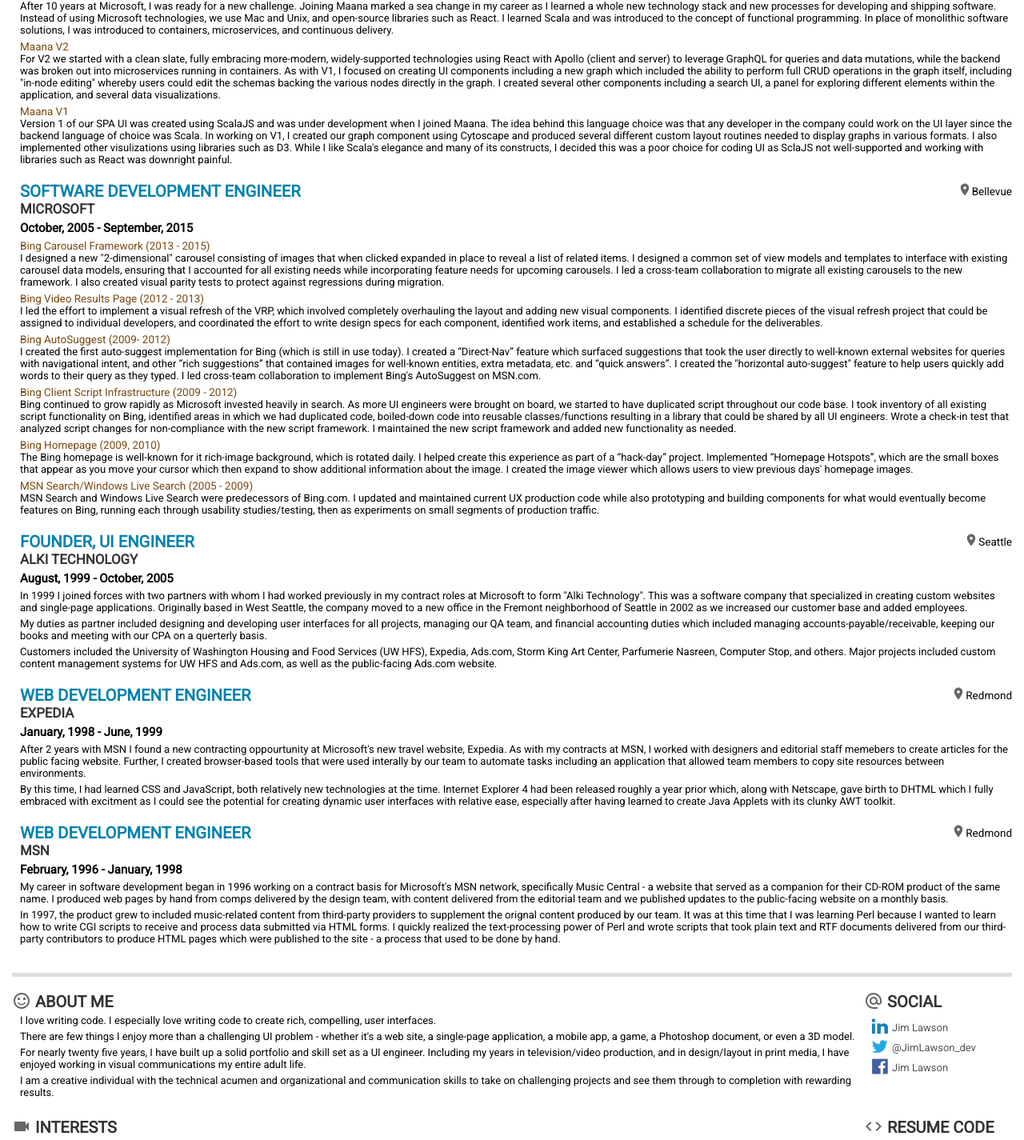
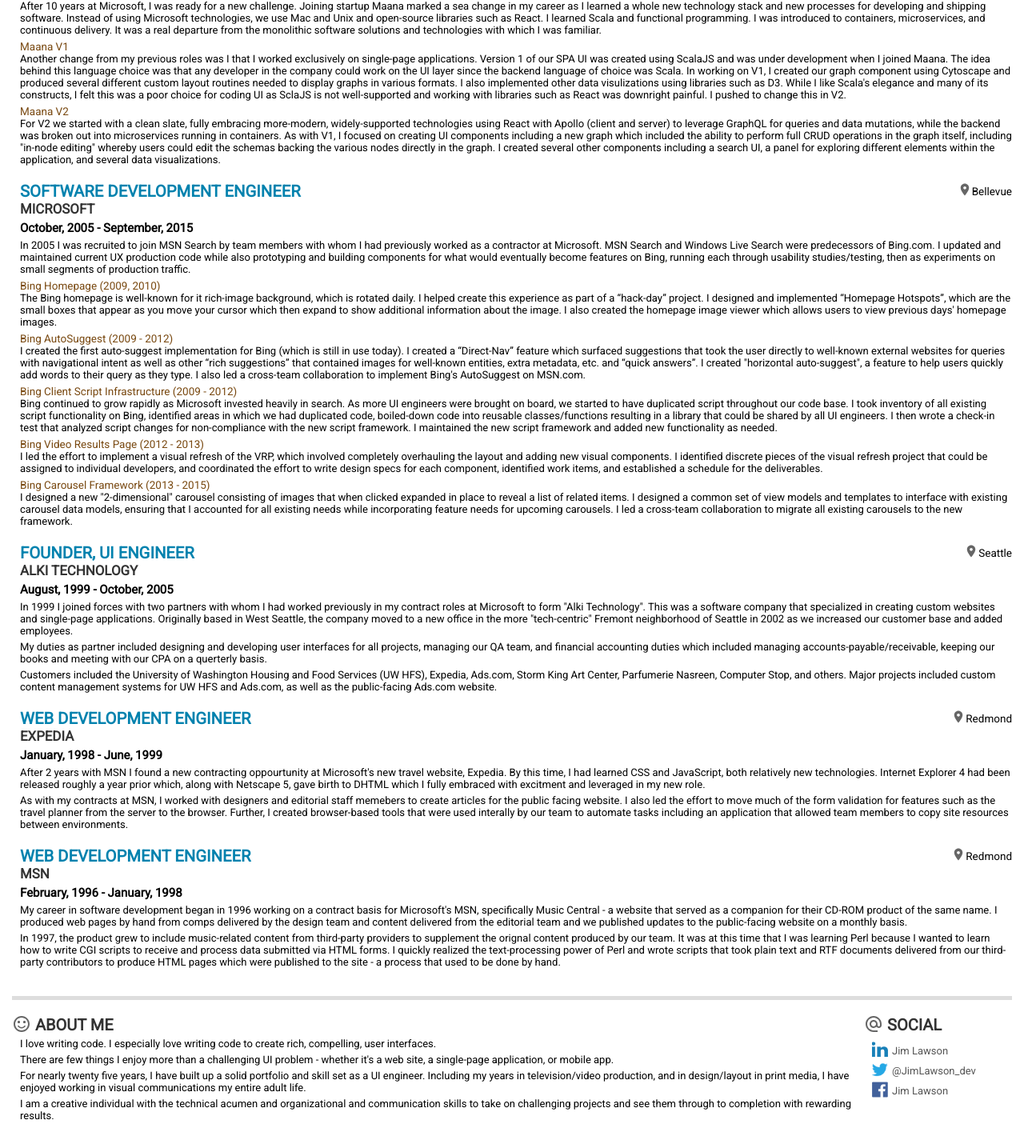
Before and after one commit to jim-lawson/resume-app, a React (Create React App) app: page / in a window 1280 px wide. Shown: the part 259-1684 px from the top of the page at 80% size. Built offline with nearby package versions, Linux system fonts and the light colour scheme.

Commit message:
Update content

```diff
--- a/src/data/data.js
+++ b/src/data/data.js
@@ -16,13 +16,25 @@
               endDate: new Date(),
               sections: [
                 {
-                  heading: null,
                   body: [
-                    `After 10 years at Microsoft, I was ready for a new challenge. Joining Maana marked a sea change in my
+                    `After 10 years at Microsoft, I was ready for a new challenge. Joining startup Maana marked a sea change in my
                     career as I learned a whole new technology stack and new processes for developing and shipping software.
-                    Instead of using Microsoft technologies, we use Mac and Unix, and open-source libraries such as React.
-                    I learned Scala and was introduced to the concept of functional programming. In place of monolithic
-                    software solutions, I was introduced to containers, microservices, and continuous delivery.`
+                    Instead of using Microsoft technologies, we use Mac and Unix and open-source libraries such as React.
+                    I learned Scala and functional programming. I was introduced to containers, microservices, and continuous
+                    delivery. It was a real departure from the monolithic software solutions and technologies with which I was familiar.`
+                  ]
+                },
+                {
+                  heading: 'Maana V1',
+                  body: [
+                    `Another change from my previous roles was I that I worked exclusively on single-page  applications.
+                    Version 1 of our SPA UI was created using ScalaJS and was under development when I joined Maana.
+                    The idea behind this language choice was that any developer in the company could work on the UI layer
+                    since the backend language of choice was Scala. In working on V1, I created our graph
+                    component using Cytoscape and produced several different custom layout routines needed to display
+                    graphs in various formats. I also implemented other data visulizations using libraries such as D3. While I like
+                    Scala's elegance and many of its constructs, I felt this was a poor choice for coding UI as SclaJS is not
+                    well-supported and working with libraries such as React was downright painful. I pushed to change this in V2.`
                   ]
                 },
                 {
@@ -36,18 +48,6 @@
                     directly in the graph. I created several other components including a search UI, a panel for exploring
                     different elements within the application, and several data visualizations.`
                   ]
-                },
-                {
-                  heading: 'Maana V1',
-                  body: [
-                    `Version 1 of our SPA UI was created using ScalaJS and was under development when I joined Maana.
-                    The idea behind this language choice was that any developer in the company could work on the UI layer
-                    since the backend language of choice was Scala. In working on V1, I created our graph
-                    component using Cytoscape and produced several different custom layout routines needed to display
-                    graphs in various formats. I also implemented other visulizations using libraries such as D3. While I like
-                    Scala's elegance and many of its constructs, I decided this was a poor choice for coding UI as SclaJS not
-                    well-supported and working with libraries such as React was downright painful.`
-                  ]
                 }
               ]
             },
@@ -60,13 +60,42 @@
               endDate: new Date(2015, 8),
               sections: [
                 {
-                  heading: 'Bing Carousel Framework (2013 - 2015)',
                   body: [
-                    `I designed a new "2-dimensional" carousel consisting of images that when clicked expanded in place to
-                    reveal a list of related items. I designed a common set of view models and templates to interface with existing
-                    carousel data models, ensuring that I accounted for all existing needs while incorporating feature
-                    needs for upcoming carousels. I led a cross-team collaboration to migrate all existing carousels to the
-                    new framework. I also created visual parity tests to protect against regressions during migration.`
+                    `In 2005 I was recruited to join MSN Search by team members with whom I had previously worked as a contractor
+                    at Microsoft. MSN Search and Windows Live Search were predecessors of Bing.com. I updated and maintained current UX
+                    production code while also prototyping and building components for what would eventually become features on
+                    Bing, running each through usability studies/testing, then as experiments on small segments of production
+                    traffic.`
+                  ]
+                },
+                {
+                  heading: 'Bing Homepage (2009, 2010)',
+                  body: [
+                    `The Bing homepage is well-known for it rich-image background, which is rotated daily. I helped create this
+                    experience as part of a “hack-day” project. I designed and implemented “Homepage Hotspots”, which are the small boxes that
+                    appear as you move your cursor  which then expand to show additional information about the image. I also created
+                    the homepage image viewer which allows users to view previous days' homepage images.`
+                  ]
+                },
+                {
+                  heading: 'Bing AutoSuggest (2009 - 2012)',
+                  body: [
+                    `I created the first auto-suggest implementation for Bing (which is still in use today). I created a “Direct-Nav”
+                    feature which surfaced suggestions that took the user directly to well-known external websites for
+                    queries with navigational intent as well as other “rich suggestions” that contained images for well-known
+                    entities, extra metadata, etc. and “quick answers”. I created "horizontal auto-suggest", a feature
+                    to help users quickly add words to their query as they type. I also led a cross-team collaboration to implement Bing's
+                    AutoSuggest on MSN.com.`
+                  ]
+                },
+                {
+                  heading: 'Bing Client Script Infrastructure (2009 - 2012)',
+                  body: [
+                    `Bing continued to grow rapidly as Microsoft invested heavily in search. As more UI engineers were brought
+                    on board, we started to have duplicated script throughout our code base. I took inventory of all existing script functionality on Bing, identified areas in which we had duplicated
+                    code, boiled-down code into reusable classes/functions resulting in a library that could be shared by all
+                    UI engineers. I then wrote a check-in test that analyzed script changes for non-compliance with the new script
+                    framework. I maintained the new script framework and added new functionality as needed.`
                   ]
                 },
                 {
@@ -79,42 +108,13 @@
                   ]
                 },
                 {
-                  heading: 'Bing AutoSuggest (2009- 2012)',
+                  heading: 'Bing Carousel Framework (2013 - 2015)',
                   body: [
-                    `I created the first auto-suggest implementation for Bing (which is still in use today). I created a “Direct-Nav”
-                    feature which surfaced suggestions that took the user directly to well-known external websites for
-                    queries with navigational intent, and other “rich suggestions” that contained images for well-known
-                    entities, extra metadata, etc. and “quick answers”. I created the "horizontal auto-suggest" feature
-                    to help users quickly add words to their query as they typed. I led cross-team collaboration to implement Bing's
-                    AutoSuggest on MSN.com.`
-                  ]
-                },
-                {
-                  heading: 'Bing Client Script Infrastructure (2009 - 2012)',
-                  body: [
-                    `Bing continued to grow rapidly as Microsoft invested heavily in search. As more UI engineers were brought
-                    on board, we started to have duplicated script throughout our code base. I took inventory of all existing script functionality on Bing, identified areas in which we had duplicated
-                    code, boiled-down code into reusable classes/functions resulting in a library that could be shared by all
-                    UI engineers. Wrote a check-in test that analyzed script changes for non-compliance with the new script
-                    framework. I maintained the new script framework and added new functionality as needed.`
-                  ]
-                },
-                {
-                  heading: 'Bing Homepage (2009, 2010)',
-                  body: [
-                    `The Bing homepage is well-known for it rich-image background, which is rotated daily. I helped create this
-                    experience as part of a “hack-day” project. Implemented “Homepage Hotspots”, which are the small boxes that
-                    appear as you move your cursor  which then expand to show additional information about the image. I created
-                    the image viewer which allows users to view previous days' homepage images.`
-                  ]
-                },
-                {
-                  heading: 'MSN Search/Windows Live Search (2005 - 2009)',
-                  body: [
-                    `MSN Search and Windows Live Search were predecessors of Bing.com. I updated and maintained current UX
-                    production code while also prototyping and building components for what would eventually become features on
-                    Bing, running each through usability studies/testing, then as experiments on small segments of production
-                    traffic.`
+                    `I designed a new "2-dimensional" carousel consisting of images that when clicked expanded in place to
+                    reveal a list of related items. I designed a common set of view models and templates to interface with existing
+                    carousel data models, ensuring that I accounted for all existing needs while incorporating feature
+                    needs for upcoming carousels. I led a cross-team collaboration to migrate all existing carousels to the
+                    new framework.`
                   ]
                 }
               ]
@@ -129,7 +129,7 @@
               body: [
                 `I love writing code. I especially love writing code to create rich, compelling, user interfaces.`,
                 `There are few things I enjoy more than a challenging UI problem - whether it's a web site, a single-page
-                 application, a mobile app, a game, a Photoshop document, or even a 3D model.`,
+                 application, or mobile app.`,
                 `For nearly twenty five years, I have built up a solid portfolio and skill set as a UI engineer. Including my
                 years in television/video production, and in design/layout in print media, I have enjoyed working
                 in visual communications my entire adult life.`,
@@ -176,14 +176,14 @@
                 `Raising my daughter and two boys has helped me to grow into the hardworking, responsible person that I am - only bested
                 by the love and support of my incredible wife to whom I have been married for 19 years.`,
                 `When I'm not attending my son's soccer matches, the kids' band and orchestra concerts, or vacationing with my
-                family, I'm typically working on my house, shooting and editing video, playing XBOX, and oftentimes
+                family, I'm typically working on my house, shooting/editing video, messing with Blender and Unity, playing XBOX, and oftentimes
                 writing code - either just for fun, or to learn new technologies - which I love to do.`
               ]
             },
             {
               title: 'Resume Code',
               icon: 'code',
-              intro: ['This resume was built as a React app.'],
+              intro: ['This resume was built using React.'],
               images: [
                 {
                   image: 'github',
@@ -228,7 +228,8 @@
                     `In 1999 I joined forces with two partners with whom I had worked previously in my contract roles at
                     Microsoft to form "Alki Technology". This was a software company that specialized in creating custom
                     websites and single-page applications. Originally based in West Seattle, the company moved to a new office
-                    in the Fremont neighborhood of Seattle in 2002 as we increased our customer base and added employees.`,
+                    in the more "tech-centric" Fremont neighborhood of Seattle in 2002 as we increased our customer base and
+                    added employees.`,
                     `My duties as partner included designing and developing user interfaces for all projects, managing our QA
                     team, and financial accounting duties which included managing accounts-payable/receivable, keeping our books
                     and meeting with our CPA on a
@@ -252,13 +253,13 @@
                   heading: '',
                   body: [
                     `After 2 years with MSN I found a new contracting oppourtunity at Microsoft's new travel website, Expedia.
-                    As with my contracts at MSN, I worked with designers and editorial staff memebers to create articles for the
-                    public facing website. Further, I created browser-based tools that were used interally by our team to automate
-                    tasks including an application that allowed team members to copy site resources between environments.`,
-                    `By this time, I had learned CSS and JavaScript, both relatively new technologies at the time. Internet Explorer
-                    4 had been released roughly a year prior which, along with Netscape, gave birth to DHTML which I fully
-                    embraced with excitment as I could see the potential for creating dynamic user interfaces with relative ease,
-                    especially after having learned to create Java Applets with its clunky AWT toolkit.`
+                    By this time, I had learned CSS and JavaScript, both relatively new technologies. Internet Explorer
+                    4 had been released roughly a year prior which, along with Netscape 5, gave birth to DHTML which I fully
+                    embraced with excitment and leveraged in my new role.`,
+                    `As with my contracts at MSN, I worked with designers and editorial staff memebers to create articles for the
+                    public facing website. I also led the effort to move much of the form validation for features such as the travel
+                    planner from the server to the browser. Further, I created browser-based tools that were used interally by our
+                    team to automate tasks including an application that allowed team members to copy site resources between environments.`
                   ]
                 }
               ]
@@ -274,12 +275,12 @@
                 {
                   heading: '',
                   body: [
-                    `My career in software development began in 1996 working on a contract basis for Microsoft's MSN
-                    network, specifically Music Central - a website that served as a companion for their CD-ROM
+                    `My career in software development began in 1996 working on a contract basis for Microsoft's MSN,
+                    specifically Music Central - a website that served as a companion for their CD-ROM
                     product of the same name. I produced web pages by hand from comps delivered by the design
-                    team, with content delivered from the editorial team and we published updates to the
+                    team and content delivered from the editorial team and we published updates to the
                     public-facing website on a monthly basis.`,
-                    `In 1997, the product grew to included music-related content from third-party providers to
+                    `In 1997, the product grew to include music-related content from third-party providers to
                     supplement the orignal content produced by our team. It was at this time that I was learning Perl
                     because I wanted to learn how to write CGI scripts to receive and process data submitted via HTML
                     forms. I quickly realized the text-processing power of Perl and wrote scripts that took plain text
```
